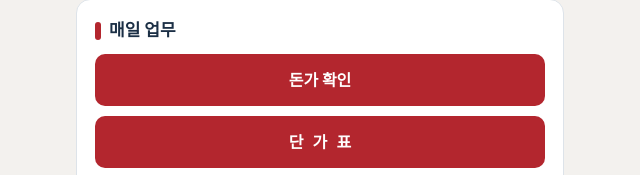
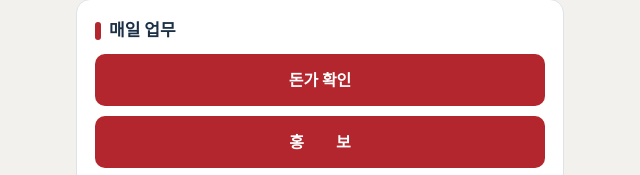
Before and after one commit to HanJin-BBang/misochan-admin, a plain HTML site: page index.html in a window 1280 px wide. Shown: the part 585-760 px from the top of the page, 320-960 px from the left. Drawn offline with Linux system fonts and the light colour scheme.

Commit message:
Remove '단가표' button from daily section

```diff
--- a/index.html
+++ b/index.html
@@ -40,7 +40,6 @@ a.btn.accent{background:var(--red)}.spread{letter-spacing:0.578em;margin-right:-
   <section class="card daily">
     <h2>매일 업무</h2>
     <a class="btn accent" href="https://script.google.com/macros/s/AKfycbwOBoLPPE7fk9e5bdQHj8zpLCisCr0vZYzAzQ9dkR6TTlxgp-8bjwcOrkQ0MiEtIjYX/exec?view=ranges&amp;focus=pork">돈가 확인</a>
-    <a class="btn accent" href="https://script.google.com/macros/s/AKfycbwv-opC60PwG_N9WH0kFmileX8VfR1lJ00gyh4XbvBNID2MS-RV6sJFvg3eeoGoVwqKGg/exec?view=promo"><span class="spread">단가표</span></a>
     <a class="btn accent" href="https://script.google.com/macros/s/AKfycbwv-opC60PwG_N9WH0kFmileX8VfR1lJ00gyh4XbvBNID2MS-RV6sJFvg3eeoGoVwqKGg/exec?view=hongbo"><span style="letter-spacing:2em;margin-right:-2em">홍보</span></a>
     <a class="btn accent" href="https://script.google.com/macros/s/AKfycbwv-opC60PwG_N9WH0kFmileX8VfR1lJ00gyh4XbvBNID2MS-RV6sJFvg3eeoGoVwqKGg/exec?view=today">발주 확인</a>
     <a class="btn accent" href="https://script.google.com/macros/s/AKfycbwOBoLPPE7fk9e5bdQHj8zpLCisCr0vZYzAzQ9dkR6TTlxgp-8bjwcOrkQ0MiEtIjYX/exec?view=prod">생산 공유</a>
```
